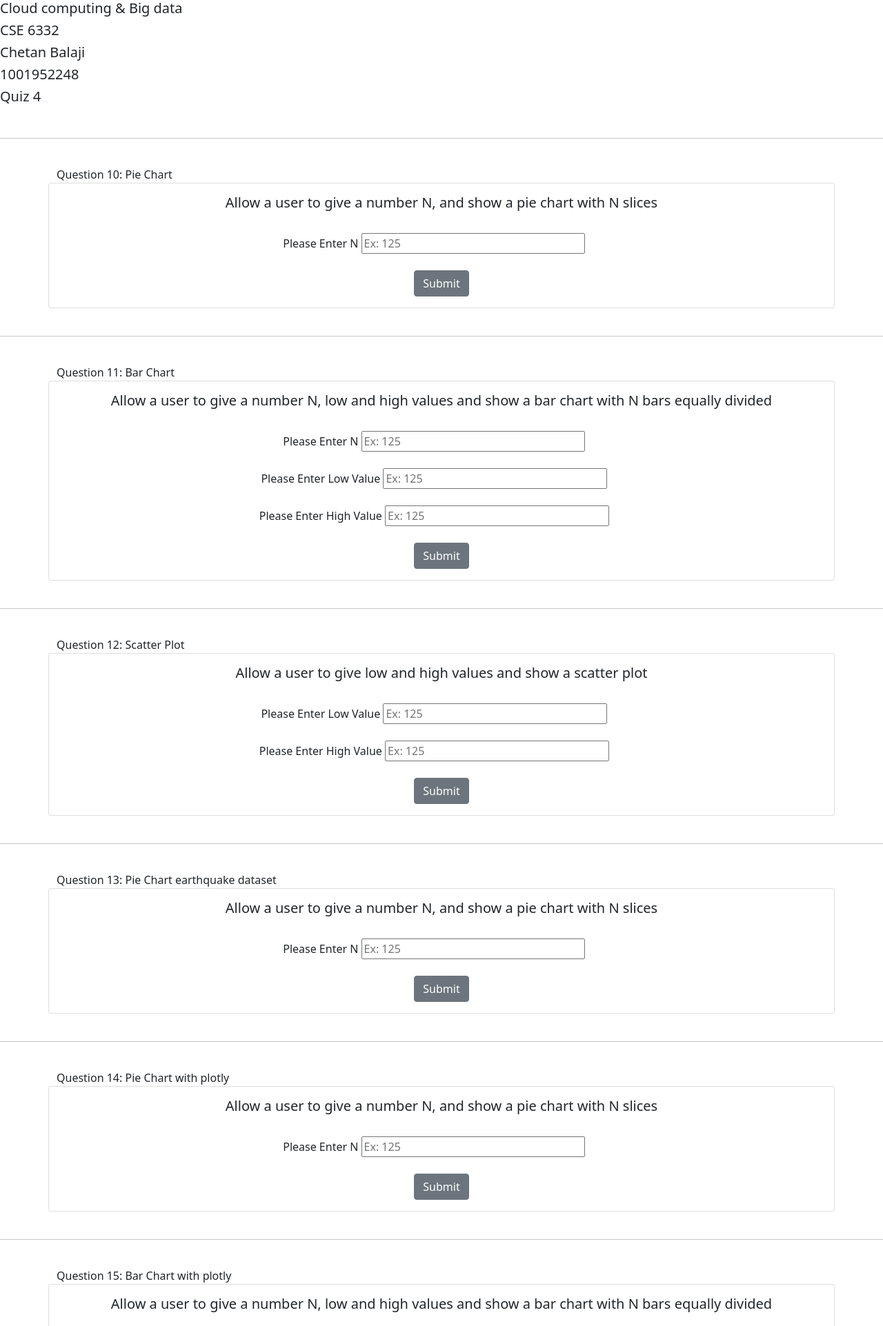
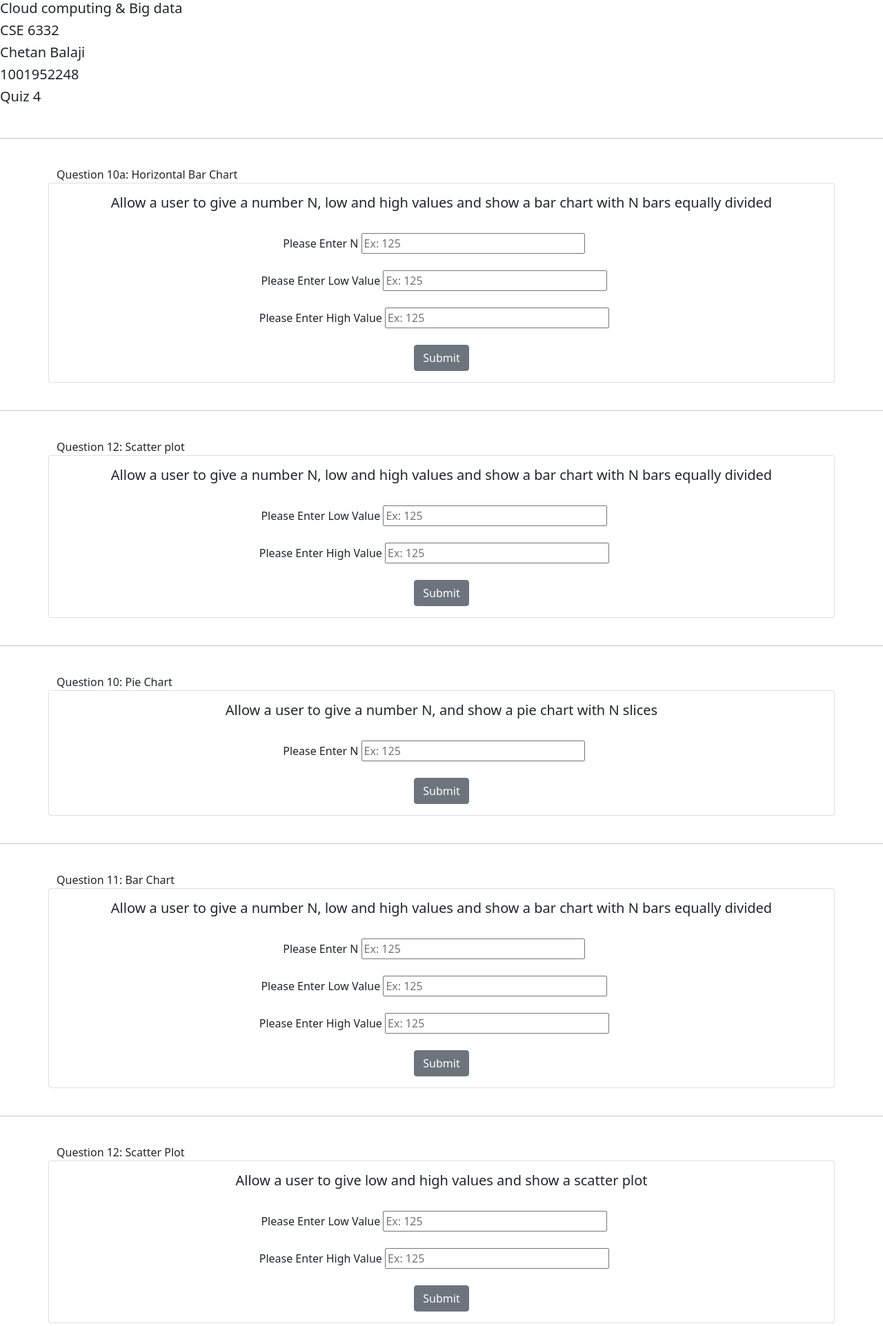
Before and after one commit to chetanbalaji98/adbassignment4, a Flask app: page / in a window 1280 px wide. Shown: the top 1923 px of the page at 69% size. Run offline with Flask 2, Linux system fonts and the light colour scheme.

Commit message:
question12

```diff
--- a/app.py
+++ b/app.py
@@ -34,6 +34,103 @@ cursor = conn.cursor()
 @app.route('/', methods=['GET', 'POST'])
 def index():
     return render_template("index.html")
+
+@app.route('/question10a', methods=['GET', 'POST'])
+def question10a():
+    nvalue = request.form.get("task2")
+    lowval =  request.form.get("task21")
+    highval = request.form.get("task22")
+
+
+    print(nvalue, lowval, highval)
+    data1_tab = []
+    limits = []
+    cursor.execute("select MAX(S) from datas where S>{} and S<{}".format(lowval, highval))
+    for data in cursor:
+        for value in data:
+            data_max = value
+    cursor.execute("select MIN(S) from datas where S>{} and S<{}".format(lowval, highval))
+    for data in cursor:
+        for value in data:
+            data_min = value
+
+    print(data_max,data_min)
+    data_bin = int(data_max - data_min)/int(nvalue)
+    for i in range(int(nvalue)+1):
+        val = data_min + (data_bin * i)
+        val = "%.2f" % val
+        data1_tab.append(val)
+    for i in range (len(data1_tab)-1):
+        cursor.execute("select S from datas where S > {} and S < {}".format(data1_tab[i], data1_tab[i+1]))
+        lengthcheck = cursor.fetchall()
+        limits.append(len(lengthcheck))
+
+    print(data_min, data_max)
+    print(data1_tab, limits)
+    plt.figure(figsize =(6, 6))
+    plt.title("Here is a bar chart with {} bars".format(nvalue))
+    plt.xlabel("Type")
+    plt.ylabel("Count")
+    colors=['green']
+    bars  = plt.barh(data1_tab, limits,color=colors)
+
+    plt.bar_label(bars)
+    figfile = io.BytesIO()
+    plt.savefig(figfile, format='jpeg')
+    plt.close()
+    figfile.seek(0)
+    figdata_jpeg = base64.b64encode(figfile.getvalue())
+    files = figdata_jpeg.decode('utf-8')
+    return render_template('question10a.html', outputtwo = files,)
+
+
+
+
+@app.route('/question12', methods=['GET', 'POST'])
+def question12():
+    lowval = request.form.get("task31")
+    highval = request.form.get("task32")
+    yax = []
+    xax = []
+
+    cursor.execute("select S, T from datas where R >= {} and R <= {}".format(lowval, highval))
+    for data in cursor:
+        yaxis =  data[0]
+        xaxis = data[1]
+        yaxis = "%.2f" % yaxis
+        yaxis = float(yaxis)
+        yax.append(yaxis)
+        xax.append(xaxis)
+
+    plt.figure(figsize =(6, 6))
+    plt.title("Here is a scatter plot")
+    plt.xlabel("S")
+    plt.ylabel("T")
+    plt.scatter(xax, yax)
+    figfile = io.BytesIO()
+    plt.savefig(figfile, format='jpeg')
+    plt.close()
+    figfile.seek(0)
+    figdata_jpeg = base64.b64encode(figfile.getvalue())
+    files = figdata_jpeg.decode('utf-8')
+    return render_template('question12.html', outputthree = files)
+
+
+
+
+
+
+
+
+
+
+
+
+
+
+
+
+
 
 @app.route('/task1', methods=['GET', 'POST'])
 def task1():
--- a/templates/index.html
+++ b/templates/index.html
@@ -9,6 +9,86 @@
 <br>
 <hr>
 <br>
+
+<div class="container">
+  <div class="row">
+      <div>
+          Question 10a: Horizontal Bar Chart
+       </div>
+          <div class="card text-center">
+              <div class="card-body">
+                <h5 class="card-title">Allow a user to give a number N, low and high values and show a bar chart with N bars equally divided</h5>
+                <br>
+                <form action='/question10a' method="POST", method="GET">
+                  <label id="labels">Please Enter N </label>
+                  <input type="text" id="task2" name="task2" placeholder="Ex: 125" style="width: 30%;margin-right: 2%;" required/>
+                  <br><br>
+                  <label id="labels">Please Enter Low Value </label>
+                  <input type="text" id="task21" name="task21" placeholder="Ex: 125" style="width: 30%;margin-right: 2%;" required/>
+                  <br><br>
+                  <label id="labels">Please Enter High Value </label>
+                  <input type="text" id="task22" name="task22" placeholder="Ex: 125" style="width: 30%;margin-right: 2%;" required/>
+                  <br><br>
+                  <input class="btn btn-secondary" type="submit" id="button" value="Submit"/>
+                </form>
+              </div>
+          </div>
+  </div>
+</div>
+
+<br>
+<hr>
+<br>
+
+<div class="container">
+  <div class="row">
+      <div>
+          Question 12: Scatter plot
+       </div>
+          <div class="card text-center">
+              <div class="card-body">
+                <h5 class="card-title">Allow a user to give a number N, low and high values and show a bar chart with N bars equally divided</h5>
+                <br>
+                <form action='/question12' method="POST", method="GET">
+
+                  <label id="labels">Please Enter Low Value </label>
+                  <input type="text" id="task21" name="task31" placeholder="Ex: 125" style="width: 30%;margin-right: 2%;" required/>
+                  <br><br>
+                  <label id="labels">Please Enter High Value </label>
+                  <input type="text" id="task22" name="task32" placeholder="Ex: 125" style="width: 30%;margin-right: 2%;" required/>
+                  <br><br>
+                  <input class="btn btn-secondary" type="submit" id="button" value="Submit"/>
+                </form>
+              </div>
+          </div>
+  </div>
+</div>
+
+<br>
+<hr>
+<br>
+
+
+
+
+
+
+
+
+
+
+
+
+
+
+
+
+
+
+
+
+
+
 
 
 <div class="container">
```
Also changed, not shown: templates/question10a.html (added, +16 -0 lines), templates/question12.html (added, +16 -0 lines).
